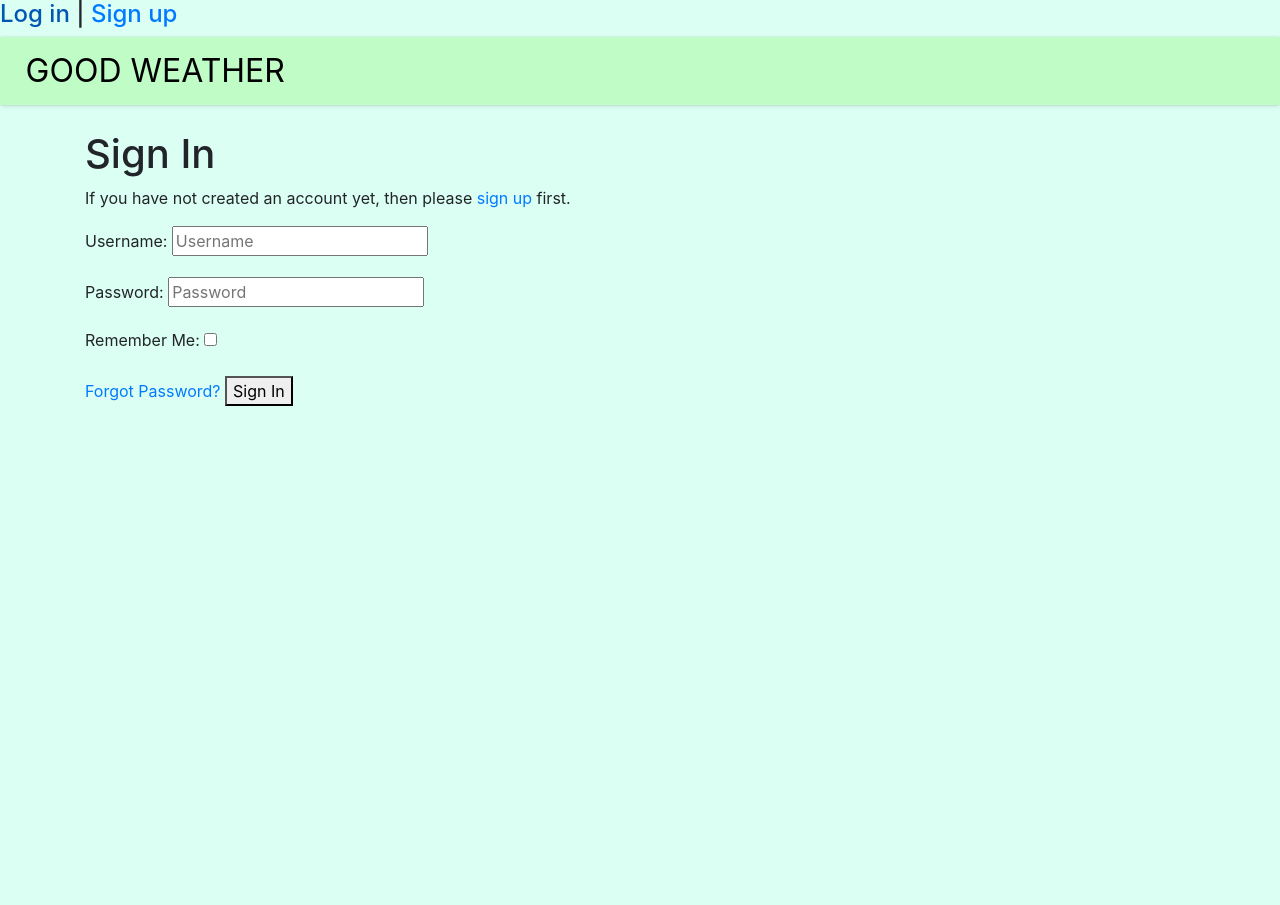
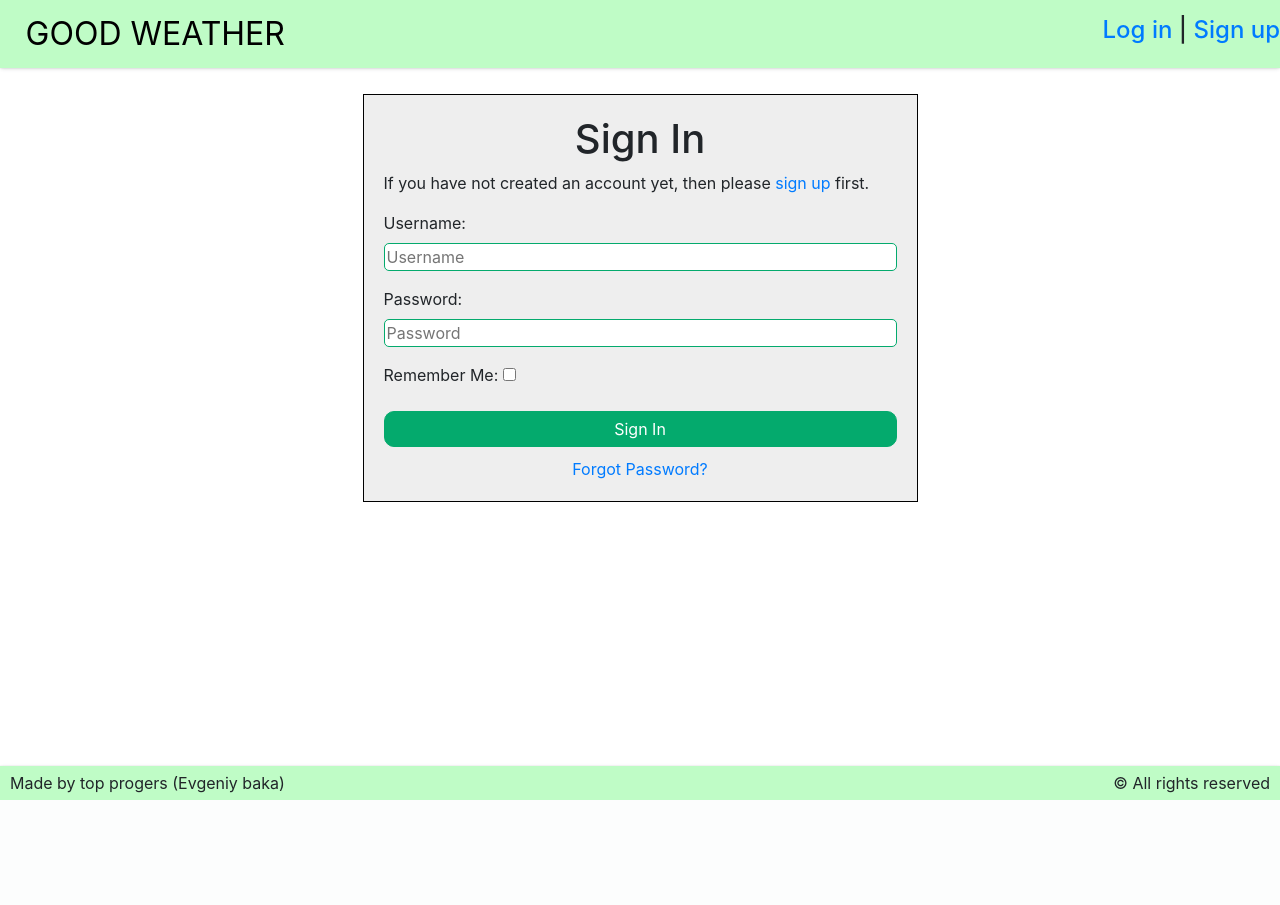
Before and after one commit to erikgab01/pcpo, a Django app: page /accounts/login/ in a window 1280 px wide. After the commit the page ends 800 px from the top, so only its background shows below. Run offline with Django 3.2, Linux system fonts and the light colour scheme; some libraries are stand-ins or nearby versions.

Commit message:
Improved design (forms, background colors, footer)

```diff
--- a/pcpo/goodweather/static/style.css
+++ b/pcpo/goodweather/static/style.css
@@ -1,15 +1,43 @@
 a, a:hover, a:active, a:visited, a:focus {
 	text-decoration:none !important;
 }
+
+html, body {
+  height: 100%;
+}
+
+.wrapper {
+  display: flex;
+	flex-direction: column;
+  justify-content: space-between;
+	min-height: 100%;
+}
+
+.page {
+  flex: 1 0 auto;
+}
+
+ .footer {
+  flex: 0 0 auto;
+  display: flex;
+  justify-content: space-around;
+  padding: 5px 10px;
+}
+
+/*
 .body {
-	background-color: rgba(213, 255, 241, 0.822);
+  background-color: rgba(213, 255, 241, 0.822);
 }
-.header {
+*/
+
+.header, .footer {
 	display: flex;
 	justify-content: space-between;
+  align-items: center;
 	background-color: rgb(191, 252, 198);
 	box-shadow: 0px 0px 1px 0px rgb(61 66 81 / 20%), 0px 1px 4px -1px rgb(61 66 81 / 30%);
 }
+
 .logo {
 	margin-left: 2%;
 	font-size: 24pt;
@@ -20,10 +48,12 @@ a, a:hover, a:active, a:visited, a:focus {
 	padding-top: 10px;
 	padding-bottom: 10px;
 }
+
 .page {
   display: flex;
-	min-height: 100vh;
+	/*min-height: 100vh;*/
 }
+
 .container {
 	margin-top: 2% !important;
 	margin-left: auto !important;
@@ -32,5 +62,48 @@ a, a:hover, a:active, a:visited, a:focus {
 
 caption {
   caption-side: top;
-  font-size: 24px;
+  font-size: 28px;
+  color: #057a4f;
 }
+
+.sign-form {
+  width: 50%;
+  border: 1px solid black;
+  background-color: #eeeeee;
+  margin: 0 auto;
+  padding: 20px;
+}
+
+.login, .signup  {
+  display: flex;
+  flex-direction: column;
+}
+
+.login .sign-in-button, .signup .signup-button {
+  background-color: #04aa6d;
+  border: 1px solid #04aa6d;
+  color: white;
+  border-radius: 10px;
+  margin-bottom: 10px;
+  padding: 5px;
+}
+
+.signup .signup-button {
+  margin-top: 20px;
+}
+
+.login .sign-in-button:hover, .signup .signup-button:hover {
+  background-color: #057a4f;
+  border: 1px solid #057a4f;
+  cursor: pointer;
+}
+
+.login p:not(:last-of-type), .signup p{
+  display: flex;
+  flex-direction: column;
+}
+
+.login p:not(:last-of-type) input, .signup p input {
+  border: 1px solid #04aa6d;
+  border-radius: 5px;
+}
--- a/pcpo/goodweather/templates/account/login.html
+++ b/pcpo/goodweather/templates/account/login.html
@@ -4,8 +4,8 @@
 {% block title %}Sign In{% endblock title %}
 
 {% block content %}
-
-  <h1>Sign In</h1>
+  <div class="sign-form">
+    <h1 class="text-center">Sign In</h1>
 
     {% get_providers as socialaccount_providers %}
 
@@ -36,8 +36,9 @@
       {% if redirect_field_value %}
         <input type="hidden" name="{{ redirect_field_name }}" value="{{ redirect_field_value }}" />
       {% endif %}
-    <a class="button secondaryAction" href="{% url 'account_reset_password' %}">Forgot Password?</a>
-    <button class="primaryAction" type="submit">Sign In</button>
+      <button class="primaryAction sign-in-button" type="submit">Sign In</button>
+      <a class="button secondaryAction text-center" href="{% url 'account_reset_password' %}">Forgot Password?</a>
     </form>
+  </div>
 
 {% endblock %}
--- a/pcpo/goodweather/templates/account/logout.html
+++ b/pcpo/goodweather/templates/account/logout.html
@@ -3,6 +3,7 @@
 {% block title %}Sign Out{% endblock title %}
 
 {% block content %}
+  <div class="sign-form text-center">
     <h1>Sign Out</h1>
 
     <p>Are you sure you want to sign out?</p>
@@ -14,6 +15,6 @@
       {% endif %}
       <button class="btn btn-primary" type="submit">Sign Out</button>
     </form>
-
+  </div>
 
 {% endblock %}
--- a/pcpo/goodweather/templates/layout/basic.html
+++ b/pcpo/goodweather/templates/layout/basic.html
@@ -15,6 +15,14 @@
 
     <title>Good Weather | {% block title %}{% endblock title %}</title>
 
+
+
+  </head>
+
+  <body class="body">
+    <div class="wrapper">
+      <header class="header">
+        <a class="logo" href="{% url 'home' %}">Good Weather</a>
         <!-- User block -->
         <div class="auth">
           {% if user.is_authenticated %}
@@ -25,12 +33,6 @@
             </h4>
           {% endif %}
         </div>
-
-  </head>
-
-  <body class="body">
-  	<header class="header">
-			<a class="logo" href="{% url 'home' %}">Good Weather</a>
       </header>
 
       <div class="page">
@@ -41,7 +43,9 @@
       </div>
 
       <footer class="footer">
-
+        <div>Made by top progers (Evgeniy baka)</div>
+        <div>&copy; All rights reserved</div>
       </footer>
+    </div>
   </body>
 </html>
```
Also changed, not shown: pcpo/goodweather/templates/account/signup.html (+4 -3 lines). Lines whose indentation alone changed are shown as unchanged.
